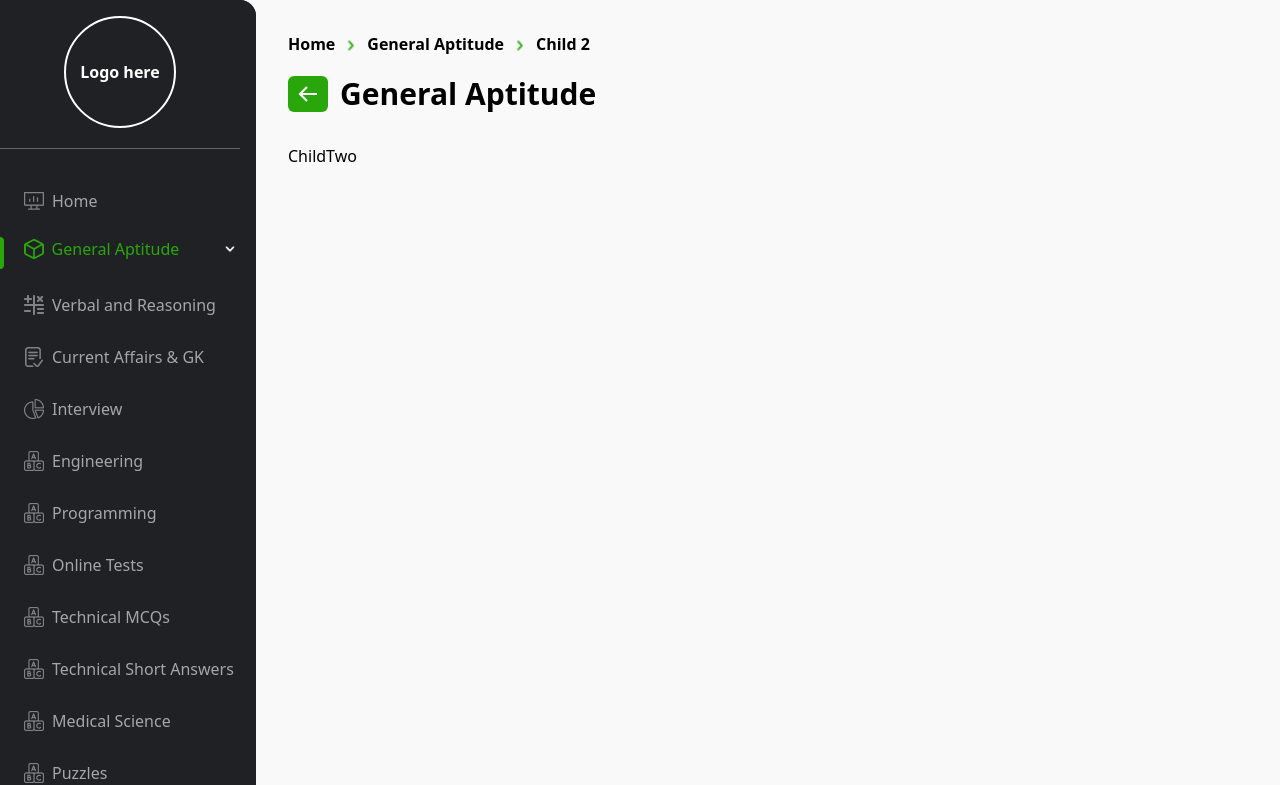
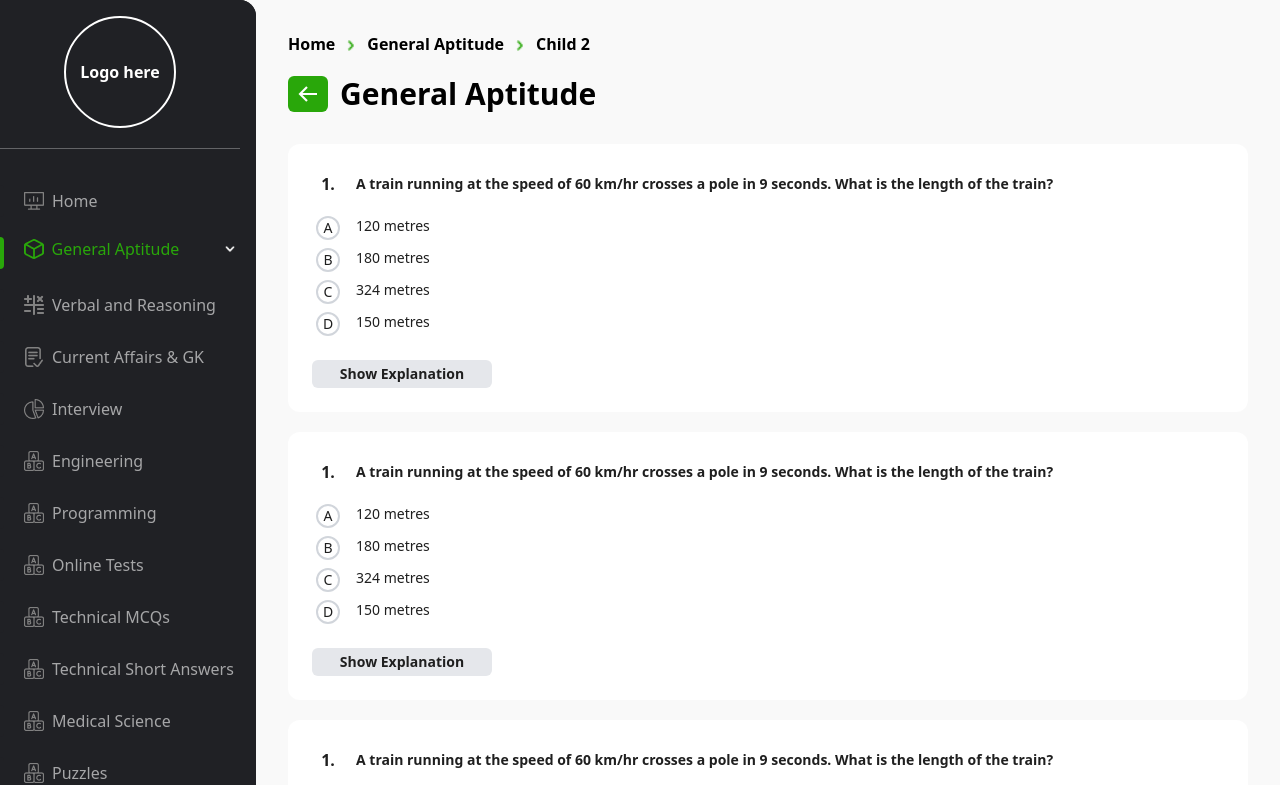
Before and after one commit to izumshahid/mcq-learning-app, a Next.js app: page /GeneralAptitude/ChildTwo in a window 1280 px wide. Shown: the top 785 px of the page. Built offline with nearby package versions, Linux system fonts and the light colour scheme.

Commit message:
created component for question answer create explanation collapsable remaining

```diff
--- a/src/app/GeneralAptitude/ChildTwo/page.js
+++ b/src/app/GeneralAptitude/ChildTwo/page.js
@@ -1,7 +1,16 @@
+import QuestionAnswer from "@/components/QuestionAnswer";
 import React from "react";
 
 const ChildTwo = () => {
-  return <div>ChildTwo</div>;
+  return (
+    <div>
+      <QuestionAnswer />
+      <QuestionAnswer />
+      <QuestionAnswer />
+      <QuestionAnswer />
+      <QuestionAnswer />
+    </div>
+  );
 };
 
 export default ChildTwo;
--- a/src/app/globals.css
+++ b/src/app/globals.css
@@ -2,21 +2,21 @@
 @tailwind components;
 @tailwind utilities;
 
-:root {
+/* :root {
   --foreground-rgb: 0, 0, 0;
   --background-start-rgb: 214, 219, 220;
   --background-end-rgb: 255, 255, 255;
-}
+} */
 
-@media (prefers-color-scheme: dark) {
+/* @media (prefers-color-scheme: dark) {
   :root {
     --foreground-rgb: 255, 255, 255;
     --background-start-rgb: 0, 0, 0;
     --background-end-rgb: 0, 0, 0;
   }
-}
+} */
 
-body {
+/* body {
   color: rgb(var(--foreground-rgb));
   background: linear-gradient(
       to bottom,
@@ -24,7 +24,7 @@ body {
       rgb(var(--background-end-rgb))
     )
     rgb(var(--background-start-rgb));
-}
+} */
 
 /* Chrome, Safari and Opera */
 .no-scrollbar::-webkit-scrollbar {
--- /dev/null
+++ b/src/components/QuestionAnswer.js
@@ -0,0 +1,170 @@
+"use client";
+
+import React, { useState } from "react";
+
+const QuestionAnswer = ({ questionNumber = 1, questionObj = {} }) => {
+  const [selectedOption, setSelectedOption] = useState(null);
+  const [isSelected, setIsSelected] = useState(null);
+  const [isCorrect, setIsCorrect] = useState(null);
+  const [isAnswered, setIsAnswered] = useState(false);
+  const [showExplanation, setShowExplanation] = useState(false);
+
+  const {
+    question = "A train running at the speed of 60 km/hr crosses a pole in 9 seconds. What is the length of the train?",
+    answer = [
+      { option: "120 metres", isCorrect: false },
+      { option: "180 metres", isCorrect: false },
+      { option: "324 metres", isCorrect: false },
+      { option: "150 metres", isCorrect: true },
+    ],
+    explanation = "Speed =60 x5m/sec=50m/sec.183 \n Length of the train = (Speed x Time). \n Length of the train =50x 9m = 150 m.3",
+  } = questionObj;
+
+  const handleOptionClick = (option, index) => {
+    // setSelectedOption(option);
+    setIsSelected(index);
+    setIsAnswered(true);
+    if (option.isCorrect) {
+      setIsCorrect(true);
+    } else {
+      setIsCorrect(false);
+    }
+
+    console.log("option", option, index);
+  };
+
+  console.log("selectedOption", isSelected);
+
+  return (
+    <div className="bg-white p-6 rounded-xl mb-5">
+      <div>
+        {isCorrect ? (
+          <p className="text-main_green_color animate-pulse text-xl">
+            You selected correct answer
+          </p>
+        ) : null}
+        <div className="flex flex-row items-center">
+          <div className="w-8 h-8 flex justify-center items-center">
+            <p className="text-[#1F1F1F] font-bold">{questionNumber}. </p>
+          </div>
+          <p className="text-[#1F1F1F] font-bold ml-3 text-xs sm:text-sm">
+            {question}
+          </p>
+        </div>
+        <div className="mt-4 ml-1">
+          <div
+            className="flex flex-row cursor-pointer"
+            onClick={() => {
+              handleOptionClick(answer[0], 0);
+            }}
+          >
+            <div
+              className={`${
+                isSelected == 0 ? "border-main_green_color" : "border-gray-300"
+              } border-2 rounded-full w-5 sm:w-6 h-5 sm:h-6 flex justify-center items-center`}
+            >
+              <p
+                className={`${
+                  isSelected == 0 ? "text-main_green_color" : "text-[#1F1F1F]"
+                } text-xs sm:text-sm`}
+              >
+                A
+              </p>
+            </div>
+            <p className="text-[#1F1F1F] ml-2 sm:ml-4 text-xs sm:text-sm">
+              {answer[0].option}
+            </p>
+          </div>
+
+          <div
+            className="flex flex-row mt-2 cursor-pointer"
+            onClick={() => {
+              handleOptionClick(answer[1], 1);
+            }}
+          >
+            <div
+              className={`${
+                isSelected == 1 ? "border-main_green_color" : "border-gray-300"
+              } border-2 rounded-full w-5 sm:w-6 h-5 sm:h-6 flex justify-center items-center`}
+            >
+              <p
+                className={`${
+                  isSelected == 1 ? "text-main_green_color" : "text-[#1F1F1F]"
+                } text-xs sm:text-sm`}
+              >
+                B
+              </p>
+            </div>
+            <p className="text-[#1F1F1F] ml-2 sm:ml-4 text-xs sm:text-sm">
+              {answer[1].option}
+            </p>
+          </div>
+
+          <div
+            className="flex flex-row mt-2 cursor-pointer"
+            onClick={() => {
+              handleOptionClick(answer[2], 2);
+            }}
+          >
+            <div
+              className={`${
+                isSelected == 2 ? "border-main_green_color" : "border-gray-300"
+              } border-2 rounded-full w-5 sm:w-6 h-5 sm:h-6 flex justify-center items-center`}
+            >
+              <p
+                className={`${
+                  isSelected == 2 ? "text-main_green_color" : "text-[#1F1F1F]"
+                } text-xs sm:text-sm`}
+              >
+                C
+              </p>
+            </div>
+            <p className="text-[#1F1F1F] ml-2 sm:ml-4 text-xs sm:text-sm">
+              {answer[2].option}
+            </p>
+          </div>
+
+          <div
+            className="flex flex-row mt-2 cursor-pointer"
+            onClick={() => {
+              handleOptionClick(answer[3], 3);
+            }}
+          >
+            <div
+              className={`${
+                isSelected == 3 ? "border-main_green_color" : "border-gray-300"
+              } border-2 rounded-full w-5 sm:w-6 h-5 sm:h-6 flex justify-center items-center`}
+            >
+              <p
+                className={`${
+                  isSelected == 3 ? "text-main_green_color" : "text-[#1F1F1F]"
+                } text-xs sm:text-sm`}
+              >
+                D
+              </p>
+            </div>
+            <p className="text-[#1F1F1F] ml-2 sm:ml-4 text-xs sm:text-sm">
+              {answer[3].option}
+            </p>
+          </div>
+        </div>
+      </div>
+
+      {
+        <button
+          disabled={!isAnswered}
+          className={`${
+            isAnswered ? "cursor-pointer" : "cursor-not-allowed"
+          } text-[#1F1F1F] text-xs sm:text-sm font-semibold bg-gray-200 w-full max-w-[180px] py-1 mt-6 rounded-md`}
+          onClick={() => {
+            setShowExplanation(!showExplanation);
+          }}
+        >
+          {showExplanation ? "Hide Explanation" : "Show Explanation"}
+        </button>
+      }
+    </div>
+  );
+};
+
+export default QuestionAnswer;
```
